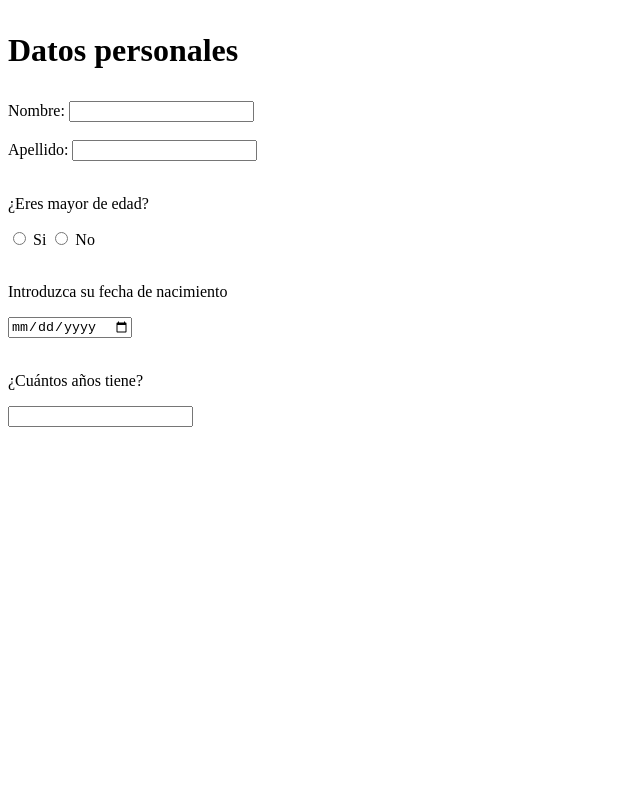
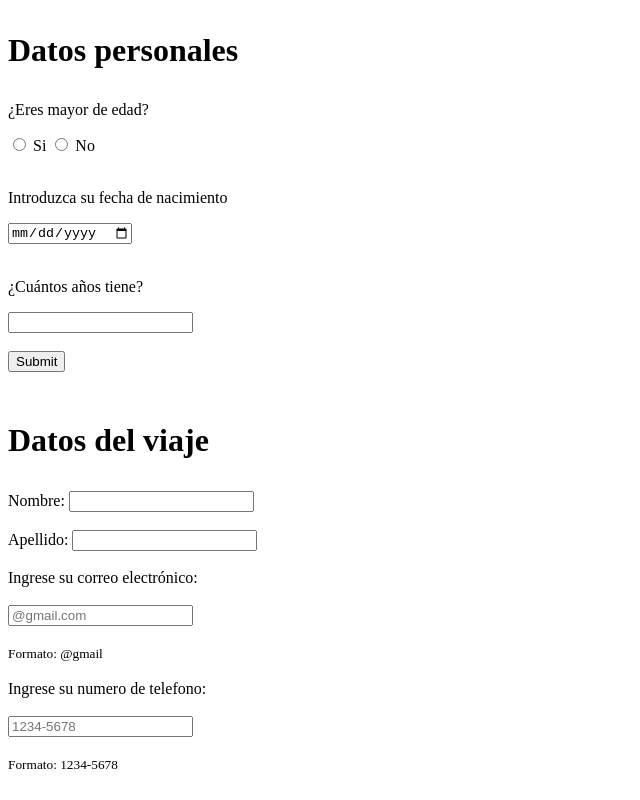
Before and after one commit to Mau-sys/practicasMauricioRomero, a plain HTML site: page EjercicioComplementario10/index.html in a window 1280 px wide. Shown: the whole page, without its empty margins (0-640 px from the left). Drawn offline with Linux system fonts and the light colour scheme.

Commit message:
Ejercicio complemetario 10
incompleto

```diff
--- a/EjercicioComplementario10/index.html
+++ b/EjercicioComplementario10/index.html
@@ -9,14 +9,6 @@
    <form>
     <h1><p>Datos personales</p></h1>
 
-     <label for="nombre">Nombre:</label>
-        <input type="text" id="nombre" name="nombre">
-        <br>
-        <br>
-        <label for="apellido">Apellido:</label>
-        <input type="text" id="apellido" name="apellido">
-        <br>
-        <br>
        <p>¿Eres mayor de edad?</p>
 
         <input type="radio" id="si" name="residencia">
@@ -32,6 +24,40 @@
         <br>
         <p>¿Cuántos años tiene?</p>
         <input type="number">
+        <br>
+        <br>
+        <input type="submit">
+        <br>
+        <br>
+        <h1><p>Datos del viaje</p></h1>
+
+         <label for="nombre">Nombre:</label>
+        <input type="text" id="nombre" name="nombre">
+        <br>
+        <br>
+        <label for="apellido">Apellido:</label>
+        <input type="text" id="apellido" name="apellido">
+        <br>
+        <br>
+        <label for="email">Ingrese su correo electrónico:</label>
+        <br>
+        <br>
+        <input type="text" id="email" name="email" placeholder="@gmail.com">
+        <br>
+        <br>
+        <small>Formato: @gmail</small>
+        <br>
+        <br>
+        <label for="telefono">Ingrese su numero de telefono:</label>
+        <br>
+        <br>
+        <input type="tel" id="telefono" name="telefono" placeholder="1234-5678" pattern="[0-9]{4}-[0-9]{4}">
+        <br>
+        <br>
+        <small>Formato: 1234-5678</small>
+        <br>
+        <br>
+
    </form>
 </body>
 </html>
```
